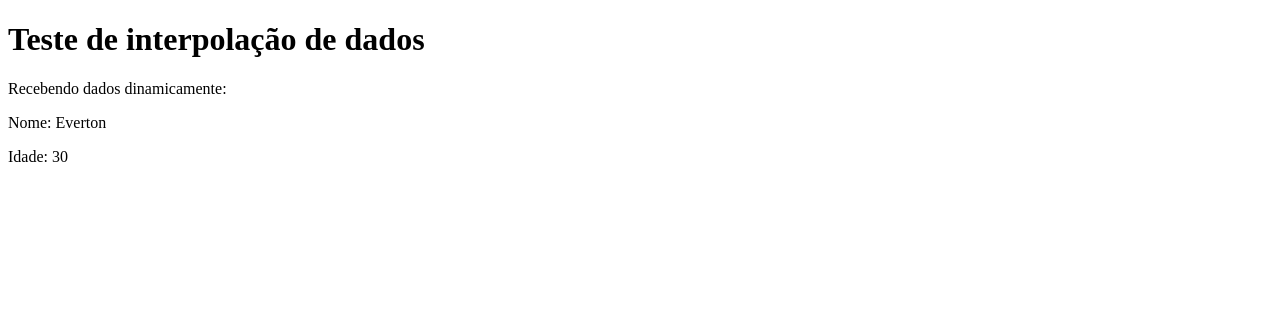
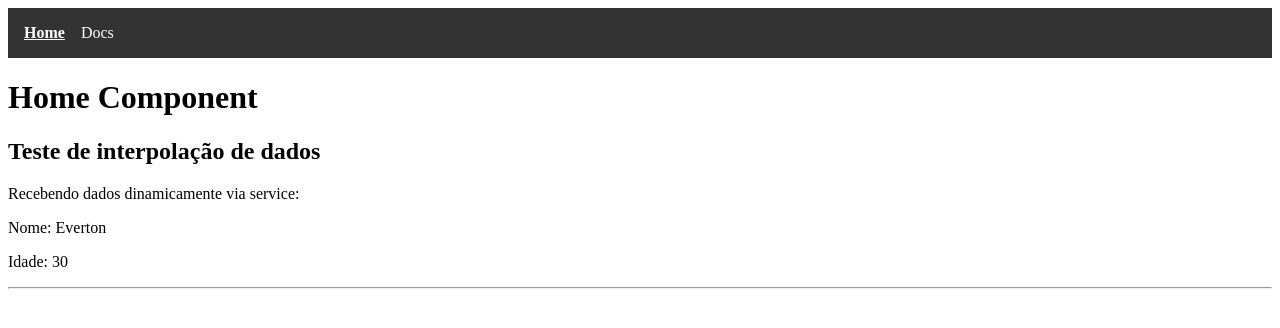
Before and after one commit to rochaevertondev/Frontend-Angular, an Angular app: page / in a window 1280 px wide. Shown: the top 328 px of the page. Built offline with nearby package versions, Linux system fonts and the light colour scheme.

Commit message:
Create Navbar with Routes/Links Home and Docs  Pages

```diff
--- a/src/app/app.component.html
+++ b/src/app/app.component.html
@@ -1 +1,2 @@
+<app-navbar></app-navbar>
 <router-outlet></router-outlet>
--- a/src/app/app.routes.ts
+++ b/src/app/app.routes.ts
@@ -1,9 +1,14 @@
 import { Routes } from '@angular/router';
 import { HomeComponent } from './components/home/home.component';
+import { DocumentsComponent } from './components/documents/documents.component';
 
 export const routes: Routes = [
     {
         path:'',
         component: HomeComponent
+    },
+    {
+        path:'docs',
+        component: DocumentsComponent
     }
 ];
--- /dev/null
+++ b/src/app/components/documents/documents.component.html
@@ -0,0 +1 @@
+<p>documents works!</p>
--- a/src/app/components/home/home.component.html
+++ b/src/app/components/home/home.component.html
@@ -1,4 +1,6 @@
-<h1>Teste de interpolação de dados</h1>
-<p>Recebendo dados dinamicamente:</p>
+<h1>Home Component</h1>
+<h2>Teste de interpolação de dados</h2>
+<p>Recebendo dados dinamicamente via service:</p>
 <p>Nome: {{ pessoaNome }}</p>
 <p>Idade: {{ pessoaIdade }}</p>
+<hr>
--- /dev/null
+++ b/src/app/components/navbar/navbar.component.html
@@ -0,0 +1,4 @@
+<nav>
+  <a routerLink="" routerLinkActive="active">Home</a>
+  <a routerLink="docs" routerLinkActive="active">Docs</a>
+</nav>
--- /dev/null
+++ b/src/app/components/navbar/navbar.component.scss
@@ -0,0 +1,15 @@
+nav {
+  background-color: #333;
+  padding: 1rem;
+
+  a {
+    color: white;
+    margin-right: 1rem;
+    text-decoration: none;
+
+    &.active {
+      font-weight: bold;
+      text-decoration: underline;
+    }
+  }
+}
```
Also changed, not shown: src/app/app.component.ts (+5 -2 lines), src/app/components/documents/documents.component.ts (added, +12 -0 lines), src/app/components/navbar/navbar.component.ts (added, +12 -0 lines), src/app/components/documents/documents.component.scss (added), 2 other files (tests, documents, lock files or other folders).
